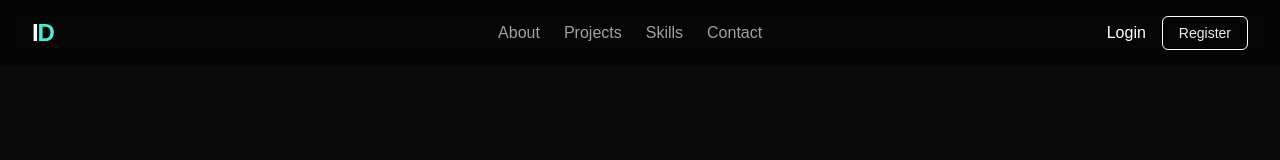
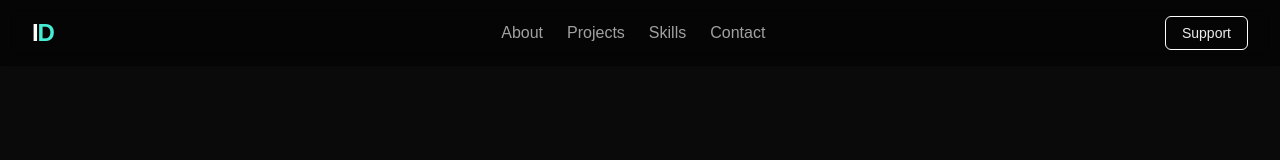
Before and after one commit to Ishan1012/portfolio-website, a Next.js app in the folder client/: page / in a window 1280 px wide. Shown: the top 160 px of the page. Built offline with nearby package versions, Linux system fonts and the light colour scheme.

Commit message:
fix: improved animations in profile photo and added a support button

```diff
--- a/client/components/About.jsx
+++ b/client/components/About.jsx
@@ -11,7 +11,7 @@ const About = () => (
       viewport={{ once: true, amount: 0.5 }}
       transition={{ duration: 0.5 }}
       className="rounded-full transition duration-200">
-      <Image src='/icons/profile2.webp' width={250} height={250} alt="profile" className="w-40 h-40 md:h-50 md:w-50 xl:h-full xl:w-full rounded-full transition duration-200 hover:scale-[1.2]" />
+      <Image src='/icons/profile2.webp' width={250} height={250} alt="profile" className="w-40 h-40 md:h-50 md:w-50 xl:h-full xl:w-full rounded-full transition duration-300 hover:scale-[1.1]" />
     </motion.div>
     <Section id="about" title="About Me">
       <p className="max-w-md mx-auto text-center text-neutral-400">
--- a/client/components/Hero.jsx
+++ b/client/components/Hero.jsx
@@ -34,7 +34,7 @@ const Hero = () => {
           initial={{ opacity: 0, y: 20 }}
           animate={{ opacity: 1, y: 0 }}
           transition={{ duration: 0.8 }} className="flex justify-center items-center gap-x-3 mt-10">
-          <Link target='_blank' href="mailto:ishandwivedi1210@gmail.com" onClick={() => {}} className='p-1.5 rounded-full text-neutral-800 border-2 border-neutral-100 hover:border-rose-500 hover:text-rose-500 hover:bg-transparent bg-neutral-100 cursor-pointer transition duration-200'>
+          <Link target='_blank' href="mailto:ishandwivedi1210@gmail.com" className='p-1.5 rounded-full text-neutral-800 border-2 border-neutral-100 hover:border-rose-500 hover:text-rose-500 hover:bg-transparent bg-neutral-100 cursor-pointer transition duration-200'>
             <Mail size={30} />
           </Link>
           <Link target='_blank' href="https://www.linkedin.com/in/ishan-dwivedi-8146712b9/" className='p-1.5 rounded-full text-neutral-800 border-2 border-neutral-100 hover:border-cyan-500 hover:text-cyan-500 hover:bg-transparent bg-neutral-100 cursor-pointer transition duration-200'>
--- a/client/components/Navbar.jsx
+++ b/client/components/Navbar.jsx
@@ -21,7 +21,7 @@ const Navbar = () => {
         <Link href="/" className="text-2xl font-bold tracking-tighter text-white hover:scale-[1.2] transition duration-300">
           I<span className='text-teal-300'>D</span>
         </Link>
-        <div className="hidden md:flex items-center space-x-6 ml-25">
+        <div className="hidden md:flex items-center space-x-6 ml-12">
           {navLinks.map((link) => (
             <a
               key={link.name}
@@ -33,11 +33,11 @@ const Navbar = () => {
           ))}
         </div>
         <div className="flex items-center space-x-4">
-          <button className="text-white hover:text-teal-300 transition-colors duration-300 cursor-pointer">
+          {/* <button className="text-white hover:text-teal-300 transition-colors duration-300 cursor-pointer">
             Login
-          </button>
+          </button> */}
           <button className="border border-white px-4 py-1.5 rounded-md text-sm hover:border-teal-300 hover:bg-teal-300 cursor-pointer hover:text-black transition-colors duration-300">
-            Register
+            Support
           </button>
         </div>
       </div>
```
